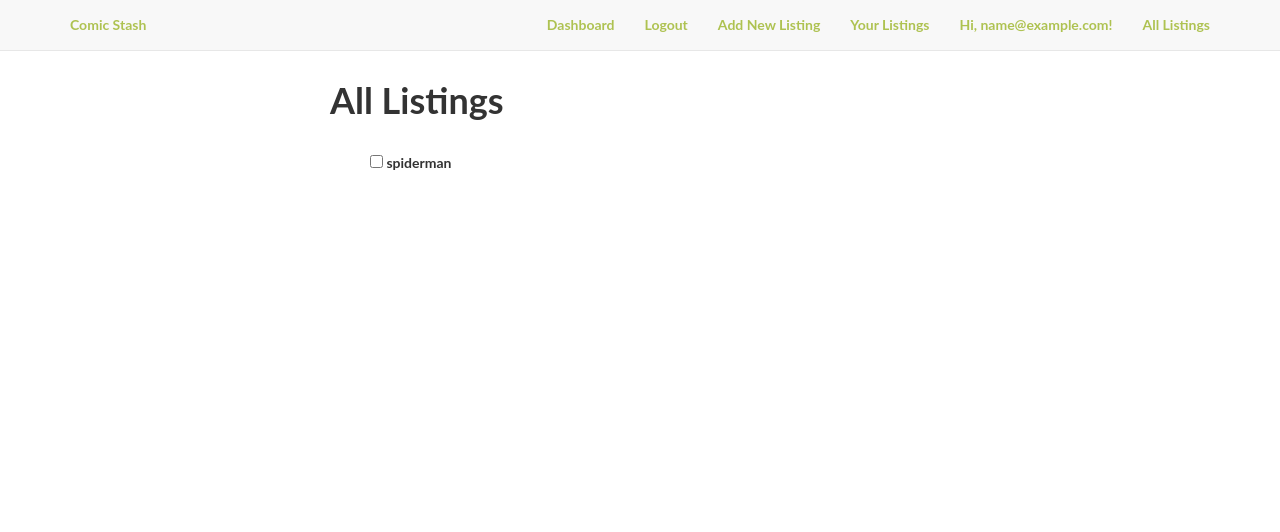
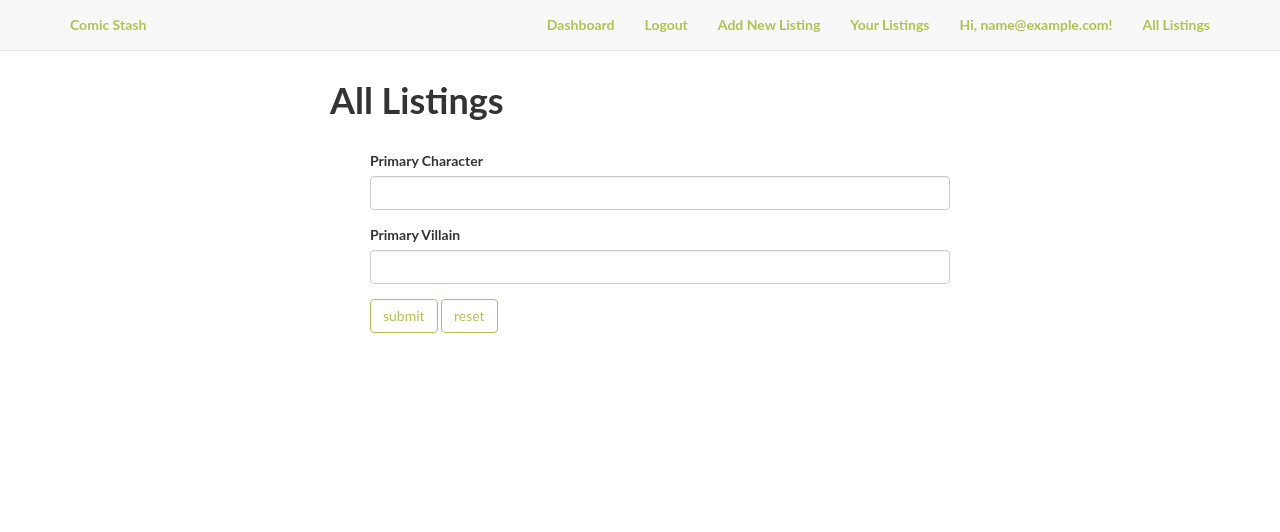
Before and after one commit to manswami23/Comic-Exchange, a Flask app: page /allListings in a window 1280 px wide. Shown: the top 532 px of the page. Run offline with Flask 2, Linux system fonts and the light colour scheme; the visitor is signed in with stand-in values (Sample User, id 1); data comes from the database, SQL or seed files in the repository; data that the repository does not hold is empty; some libraries are stand-ins or nearby versions.

Commit message:
Search field and sold

```diff
--- a/app/listings/forms.py
+++ b/app/listings/forms.py
@@ -27,3 +27,9 @@ class ListingForm(FlaskForm):
         validators=[DataRequired()])
     cgc = StringField('CGC')
     submit = SubmitField('Post Listing')
+
+class CheckForm(FlaskForm):
+    character = StringField('Primary Character')
+    villain = StringField('Primary Villain')
+    submit = SubmitField('submit')
+    reset=  SubmitField('reset')
--- a/app/listings/views.py
+++ b/app/listings/views.py
@@ -4,10 +4,11 @@ from flask import flash, redirect, render_template, url_for
 from flask_login import login_required, login_user, logout_user, current_user
 from sqlalchemy import text
 from . import listings
-from .forms import ListingForm
+from .forms import ListingForm, CheckForm
 from .. import db
 from ..models import User, comicbook, Selling, Author
 from werkzeug.security import generate_password_hash
+import datetime
 @listings.route('/newListing', methods=['GET', 'POST'])
 def newListing():
     """
@@ -81,39 +82,37 @@ def allListings():
     """
     Handle requests to see all listings
     """
+    form = CheckForm()
+
     engine = db.engine
     connection = engine.connect()
+
+    if form.validate_on_submit():
+        if (form.reset.data == True):
+            sql = text('SELECT comicbook.id, comicbook.series, comicbook.issueNum, selling.price, selling.cgc, selling.id AS sellID FROM comicbook JOIN selling ON comicbook.id = selling.book')
+            result = connection.execute(sql).fetchall()
+            connection.close()
+            return render_template('listings/allListings.html', title='All Listings', output1 = result, form = form)
+
+        if (form.character.data == '' and form.villain.data != ''):
+            sql = text('SELECT comicbook.id, comicbook.series, comicbook.issueNum, selling.price, selling.cgc, selling.id AS sellID FROM comicbook JOIN selling ON comicbook.id = selling.book WHERE UPPER(comicbook.primaryVillain) = :x')
+            result = connection.execute(sql, x = form.villain.data.upper()).fetchall()
+        elif (form.character.data != '' and form.villain.data == ''):
+            sql = text('SELECT comicbook.id, comicbook.series, comicbook.issueNum, selling.price, selling.cgc, selling.id AS sellID FROM comicbook JOIN selling ON comicbook.id = selling.book WHERE UPPER(comicbook.primaryCharacter) = :x')
+            result = connection.execute(sql, x = form.character.data.upper()).fetchall()
+        else:
+            sql = text('SELECT comicbook.id, comicbook.series, comicbook.issueNum, selling.price, selling.cgc, selling.id AS sellID FROM comicbook JOIN selling ON comicbook.id = selling.book WHERE UPPER(comicbook.primaryCharacter) = :x AND  UPPER(comicbook.primaryVillain) = :y')
+            result = connection.execute(sql, x = form.character.data.upper(), y = form.villain.data.upper()).fetchall()
+        connection.close()
+        return render_template('listings/allListings.html', title='All Listings', output1 = result, form = form)
+
     sql = text('SELECT comicbook.id, comicbook.series, comicbook.issueNum, selling.price, selling.cgc, selling.id AS sellID FROM comicbook JOIN selling ON comicbook.id = selling.book')
-    #deleteSelling = text('DELETE FROM selling WHERE selling.id <> -1')
-    #deleteBook = text('DELETE FROM comicbook WHERE series = "Batman"')
-    #connection.execute(deleteSelling)
-    #connection.execute(deleteBook)
 
-
-    #sql = text('SELECT comicbook.id, comicbook.series, comicbook.issueNum FROM comicbook')
-    #sql = text('SELECT * FROM selling')
     result = connection.execute(sql).fetchall()
-    output = ''
-    for _r in result:
-        output += str(_r.id) + ', ' + _r.series + ', ' + str(_r.issueNum) + ', ' + str(_r.price) + '\n'
-        #print(str(_r.id) + ', ' + _r.series + ', ' + str(_r.issueNum) + ', ' + str(_r.price))
-        #print(str(_r.book) + ', ' + str(_r.id) + ', ' + str(_r.price))
-
-
-    sqlChar = text('SELECT comicbook.primaryCharacter FROM (comicbook JOIN selling ON comicbook.id = selling.book) GROUP BY comicbook.primaryCharacter LIMIT 3')
-
-    sqlAuthor = text('SELECT author.name FROM (comicbook JOIN selling ON comicbook.id = selling.book) JOIN author ON comicbook.authoredBy = author.id GROUP BY author.name LIMIT 3')
-
-    sqlVillain = text('SELECT comicbook.primaryVillain FROM (comicbook JOIN selling ON comicbook.id = selling.book) GROUP BY comicbook.primaryVillain LIMIT 3')
-
-
-    result1 = connection.execute(sqlChar).fetchall()
-    result2 = connection.execute(sqlAuthor).fetchall()
-    result3 = connection.execute(sqlVillain).fetchall()
 
 
     connection.close()
-    return render_template('listings/allListings.html', title='All Listings', output1 = result, chars = result1, auths = result2, vills = result3)
+    return render_template('listings/allListings.html', title='All Listings', output1 = result, form = form)
 
 @listings.route('/yourListings', methods=['GET', 'POST'])
 def yourListings():
@@ -210,8 +209,22 @@ def openListings(sellID):
     engine = db.engine
     connection = engine.connect()
 
-    sql = text('SELECT  comicbook.id, comicbook.series, comicbook.issueNum, sell.price, sell.cgc FROM comicbook, (SELECT selling.book, selling.price, selling.cgc FROM selling WHERE selling.id = :si) AS sell WHERE comicbook.id = sell.book')
+    sql = text('SELECT  comicbook.id, comicbook.series, comicbook.issueNum, sell.price, sell.cgc, sell.id AS sellID FROM comicbook, (SELECT selling.id, selling.book, selling.price, selling.cgc FROM selling WHERE selling.id = :si) AS sell WHERE comicbook.id = sell.book')
     result= connection.execute(sql, si = sellID).fetchall()
 
     connection.close()
     return render_template('listings/openListing.html', output1=result)
+@listings.route('/buyListings/<int:sellID>',methods=['GET', 'POST'])
+def buyListings(sellID):
+    engine = db.engine
+    connection = engine.connect()
+
+    now = str(datetime.datetime.now().strftime("%Y-%m-%d"))
+    sql = text('SELECT selling.price, selling.userID, selling.book, selling.cgc FROM selling WHERE selling.id = :s')
+    result = connection.execute(sql, s = sellID).fetchone()
+    sql = text('INSERT INTO sold (priceSold, dateSold, userID, book, cgc) VALUES (:p, :d, :u, :b, :c)')
+
+    connection.execute(sql, p = result.price, d = now, u = result.userID, b = result.book, c = result.cgc)
+    sql = text('DELETE FROM selling WHERE selling.id = :z')
+    connection.execute(sql, z = sellID)
+    return redirect(url_for('home.dashboard'))
--- a/app/templates/listings/allListings.html
+++ b/app/templates/listings/allListings.html
@@ -10,26 +10,15 @@
     <br/>
     <ul class = output1>
 
-	<input type="checkbox" name="match" value=""> spiderman
-
+	{{ wtf.quick_form(form) }}
 
 	{% for item in output1 %}
 
 	<li><h1>{{item.series}}, {{item.issueNum}}, {{item.price}}, {{item.cgc}}</h1>
 	<form action = "{{url_for('listings.openListings', sellID = item.sellID)}}" method =post> <input type = submit name = "Open" value = "Open"> </input></form>
 	{% endfor %}
+	<form method = "POST" action = "{{url_for('listings.allListings')}}">
 
-	{% for item in chars %}
-	<input type="checkbox" name="match" value=""> {{item.primaryCharacter}}
-	{% endfor %}
-
-	{% for item in auths %}
-	<li> <h1> {{item.name}} </h1>
-	{% endfor %}
-
-	{% for item in vills %}
-	<li> <h1> {{item.primaryVillain}} </h1>
-	{% endfor %}
 
 
 	</ul>
--- a/app/templates/listings/openListing.html
+++ b/app/templates/listings/openListing.html
@@ -12,7 +12,9 @@
 	<li>Book: {{item.series}} #{{item.issueNum}}
 	<li>Price: {{item.price}}
 	<li>CGC: {{item.cgc}}
+	<form action = "{{url_for('listings.buyListings', sellID = item.sellID)}}" method =post> <input type = submit name = "Buy" value = "Buy"> </input></form>
 	{% endfor %}
+
 	</ul>
   </div>
 </div>
```
